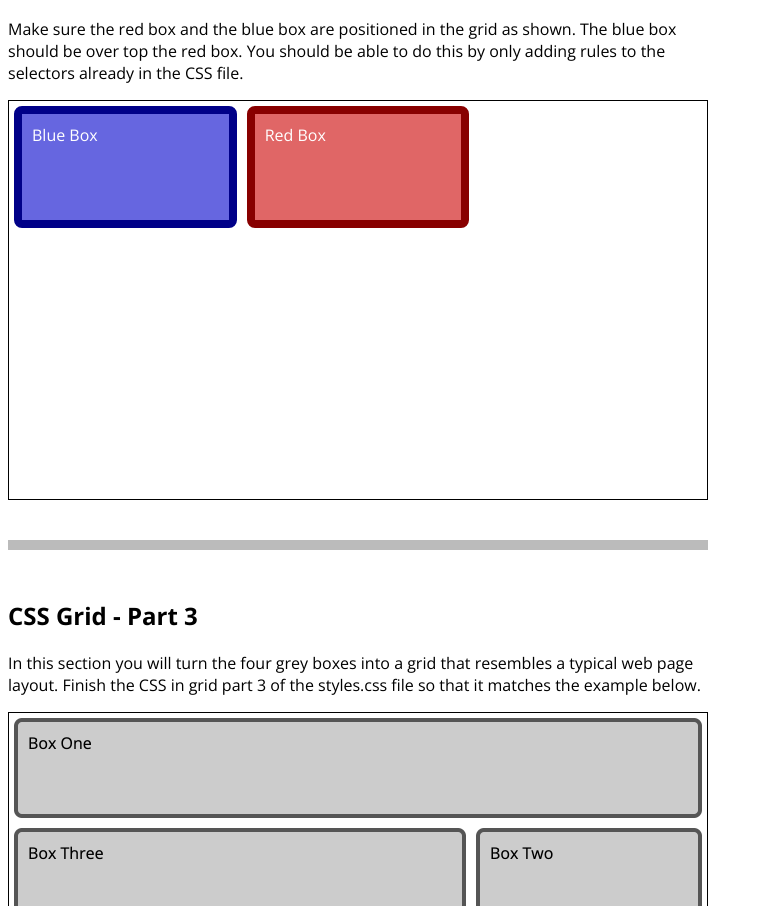
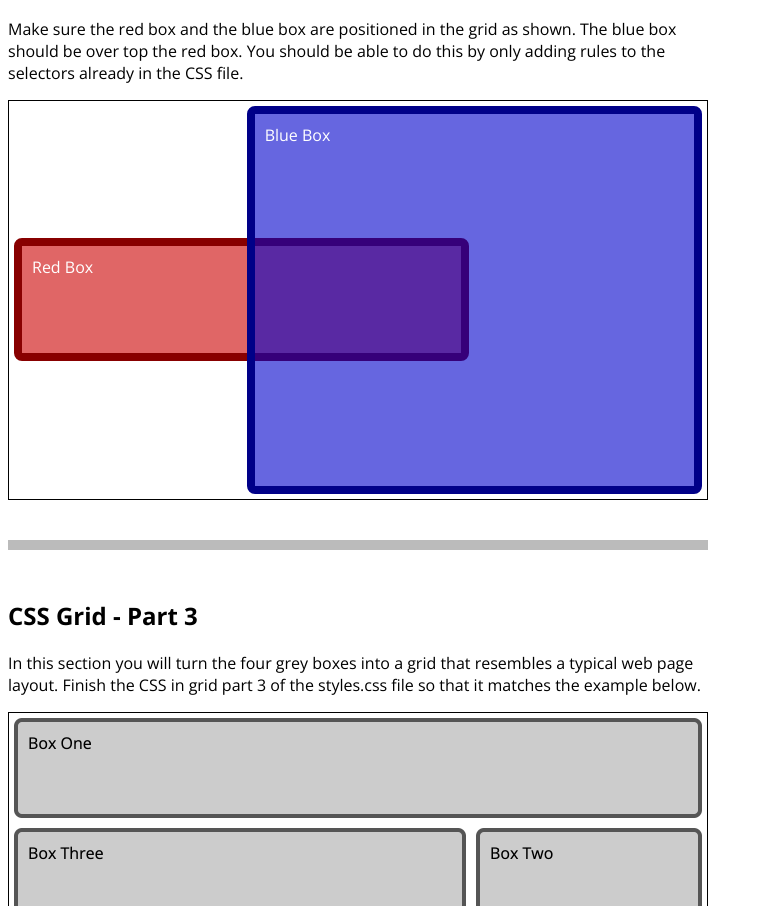
Before and after one commit to 448267450/ITMD541_Lab2, a plain HTML site: page index.html in a window 1280 px wide. Shown: the part 3935-4841 px from the top of the page, without its empty margins (0-763 px from the left). Drawn offline with nearby package versions, Linux system fonts and the light colour scheme.

Commit message:
CSS Grid - Part 2

```diff
--- a/styles.css
+++ b/styles.css
@@ -85,9 +85,18 @@
 
 /* Grid Part 2 */
 
-#grid-section2 .gridboxblue {}
+#grid-section2 .gridboxblue {
+	grid-column: 2 / span 2;
+	grid-row: 1 / span 3;
+	z-index: 1;
 
-#grid-section2 .gridboxred {}
+}
+
+#grid-section2 .gridboxred {
+	grid-column: 1 / span 2;
+	grid-row: 2 / span 1;
+	z-index: 0;
+}
 
 /* end Grid Part 2 */
 
```
